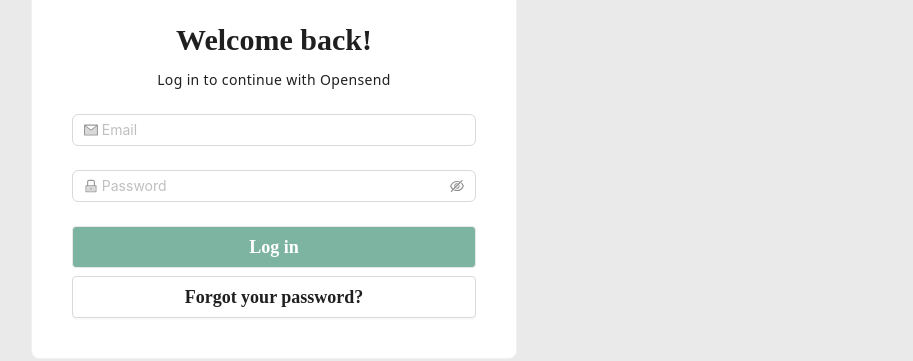
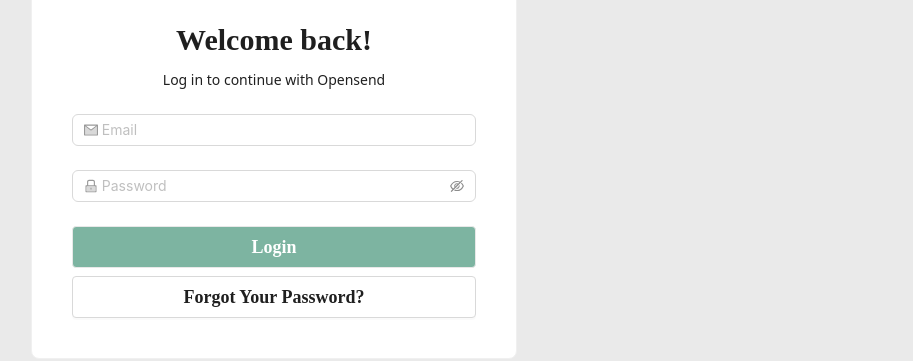
Before and after one commit to jorgesanes10/opensend-assessment, a React (Vite) app: page / in a window 1280 px wide. Shown: the part 286-647 px from the top of the page, without its empty margins (366-1279 px from the left). Built offline with nearby package versions, Linux system fonts and the light colour scheme; a web font is replaced by a local one.

Commit message:
Adjust buttons colors

```diff
--- a/src/components/Layout.tsx
+++ b/src/components/Layout.tsx
@@ -26,6 +26,7 @@
     <>
       <div className="w-full flex justify-end">
         <Button
+          className="hover:!border-[#288364] hover:!text-[#288364]"
           onClick={handleToggleTheme}
           shape="circle"
           icon={theme === 'light' ? <MoonOutlined /> : <SunOutlined />}
--- a/src/components/LogoutButton.tsx
+++ b/src/components/LogoutButton.tsx
@@ -9,7 +9,7 @@
 
   return (
     <Button
-      className="mr-2 font-semibold"
+      className="mr-2 font-semibold hover:!border-[#288364] hover:!text-[#288364]"
       onClick={() => {
         dispatch(setIsAuthenticated(false));
         localStorage.removeItem('OpenSend_tokens');
--- a/src/pages/Login/Login.tsx
+++ b/src/pages/Login/Login.tsx
@@ -144,7 +144,7 @@
               <h1 className="font-semibold text-3xl mb-2 leading-normal">
                 Welcome back!
               </h1>
-              <p className="mb-6 tracking-wide font-sans text-sm">
+              <p className="mb-6  font-sans text-sm">
                 Log in to continue with Opensend
               </p>
               <Form form={form} name="login" onSubmitCapture={handleFormSubmit}>
@@ -197,7 +197,8 @@
                   loading={isLoading || isLoadingStoreInfo}
                   data-testid="login-btn"
                 >
-                  Log in
+                  {/* Change to Log in (the verb) */}
+                  Login
                 </Button>
               </Form>
               {/* If this takes you to another page, it must be an anchor, not a button */}
@@ -205,7 +206,7 @@
                 className="rounded font-bold mt-2 p-5 text-lg hover:!border-[#288364] hover:!text-[#288364]"
                 block
               >
-                Forgot your password?
+                Forgot Your Password?
               </Button>
             </Card>
           )}
```
